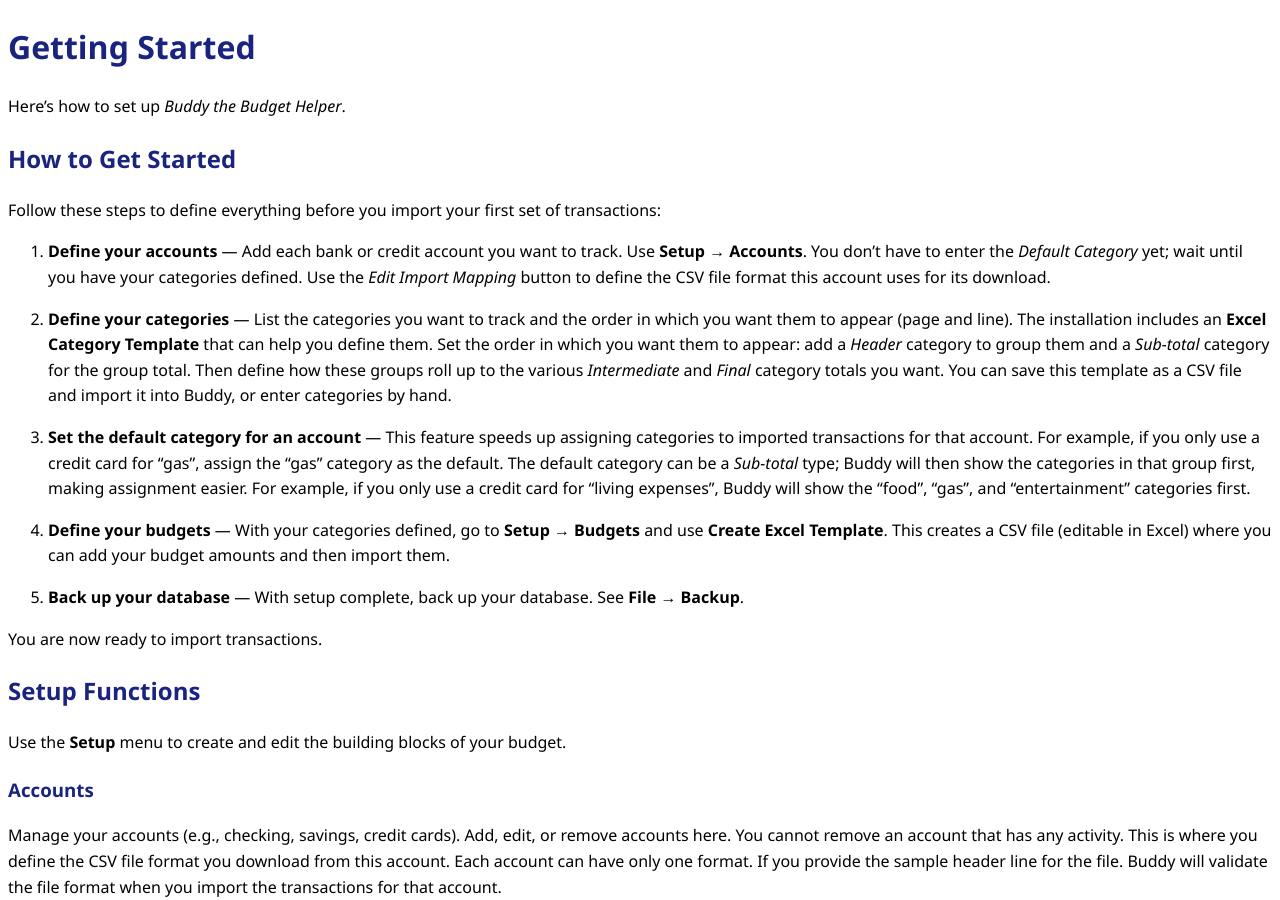
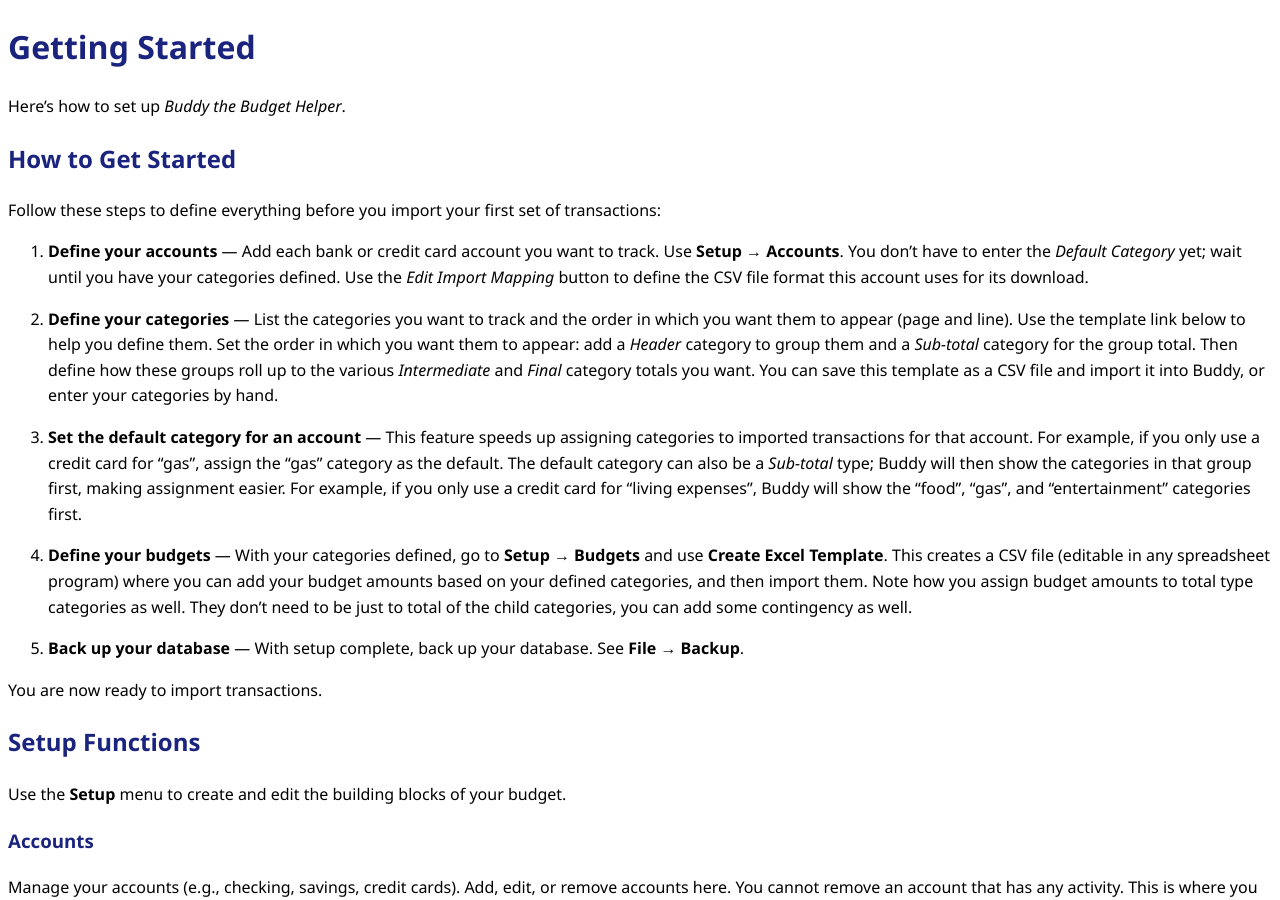
Before and after one commit to chudave1/Buddy-the-Budget-Helper-Release, a Jekyll site: the page built from docs/getting-started.md, in a window 1280 px wide and 900 px high. Built offline with Jekyll 4.4.1, drawn with Linux system fonts in a browser that asks for light colours.

Commit message:
Revise getting started documentation for clarity
Updated the getting started guide with clearer instructions and improved formatting.

```diff
--- a/docs/getting-started.md
+++ b/docs/getting-started.md
@@ -8,13 +8,13 @@ Here's how to set up *Buddy the Budget Helper*.
 ## How to Get Started
 Follow these steps to define everything before you import your first set of transactions:
 
-1. **Define your accounts** — Add each bank or credit account you want to track. Use **Setup → Accounts**. You don't have to enter the *Default Category* yet; wait until you have your categories defined. Use the *Edit Import Mapping* button to define the CSV file format this account uses for its download.
+1. **Define your accounts** — Add each bank or credit card account you want to track. Use **Setup → Accounts**. You don't have to enter the *Default Category* yet; wait until you have your categories defined. Use the *Edit Import Mapping* button to define the CSV file format this account uses for its download.
 
-2. **Define your categories** — List the categories you want to track and the order in which you want them to appear (page and line). The installation includes an **Excel Category Template** that can help you define them. Set the order in which you want them to appear: add a *Header* category to group them and a *Sub-total* category for the group total. Then define how these groups roll up to the various *Intermediate* and *Final* category totals you want. You can save this template as a CSV file and import it into Buddy, or enter categories by hand.
+2. **Define your categories** — List the categories you want to track and the order in which you want them to appear (page and line). Use the template link below to help you define them. Set the order in which you want them to appear: add a *Header* category to group them and a *Sub-total* category for the group total. Then define how these groups roll up to the various *Intermediate* and *Final* category totals you want. You can save this template as a CSV file and import it into Buddy, or enter your categories by hand.
 
-3. **Set the default category for an account** — This feature speeds up assigning categories to imported transactions for that account. For example, if you only use a credit card for "gas", assign the "gas" category as the default. The default category can be a *Sub-total* type; Buddy will then show the categories in that group first, making assignment easier. For example, if you only use a credit card for "living expenses", Buddy will show the "food", "gas", and "entertainment" categories first.
+3. **Set the default category for an account** — This feature speeds up assigning categories to imported transactions for that account. For example, if you only use a credit card for "gas", assign the "gas" category as the default. The default category can also be a *Sub-total* type; Buddy will then show the categories in that group first, making assignment easier. For example, if you only use a credit card for "living expenses", Buddy will show the "food", "gas", and "entertainment" categories first.
 
-4. **Define your budgets** — With your categories defined, go to **Setup → Budgets** and use **Create Excel Template**. This creates a CSV file (editable in Excel) where you can add your budget amounts and then import them.
+4. **Define your budgets** — With your categories defined, go to **Setup → Budgets** and use **Create Excel Template**. This creates a CSV file (editable in any spreadsheet program) where you can add your budget amounts based on your defined categories, and then import them.  Note how you assign budget amounts to total type categories as well.  They don't need to be just to total of the child categories, you can add some contingency as well.
 
 5. **Back up your database** — With setup complete, back up your database. See **File → Backup**.
 
```
